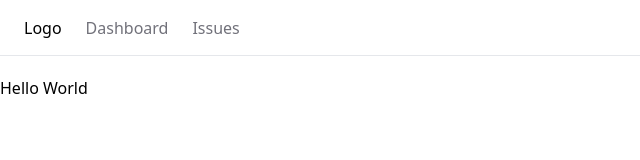
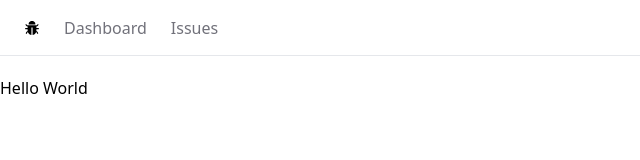
Before and after one commit to somukhan9/issue-tracker, a Next.js app: page / in a window 1280 px wide. Shown: the top 160 px of the page, without its empty margins (0-640 px from the left). Built offline with nearby package versions, Linux system fonts and the light colour scheme.

Commit message:
Build the Navbar

```diff
--- a/app/Navbar.tsx
+++ b/app/Navbar.tsx
@@ -1,4 +1,5 @@
 import Link from 'next/link'
+import { AiFillBug } from 'react-icons/ai'
 
 export default function Navbar() {
   const links = [
@@ -7,7 +8,9 @@ export default function Navbar() {
   ]
   return (
     <nav className="flex items-center h-14 space-x-6 px-6 border-b mb-5">
-      <Link href="/">Logo</Link>
+      <Link href="/">
+        <AiFillBug />
+      </Link>
       <ul className="flex space-x-6">
         {links.map((link) => (
           <Link
```
